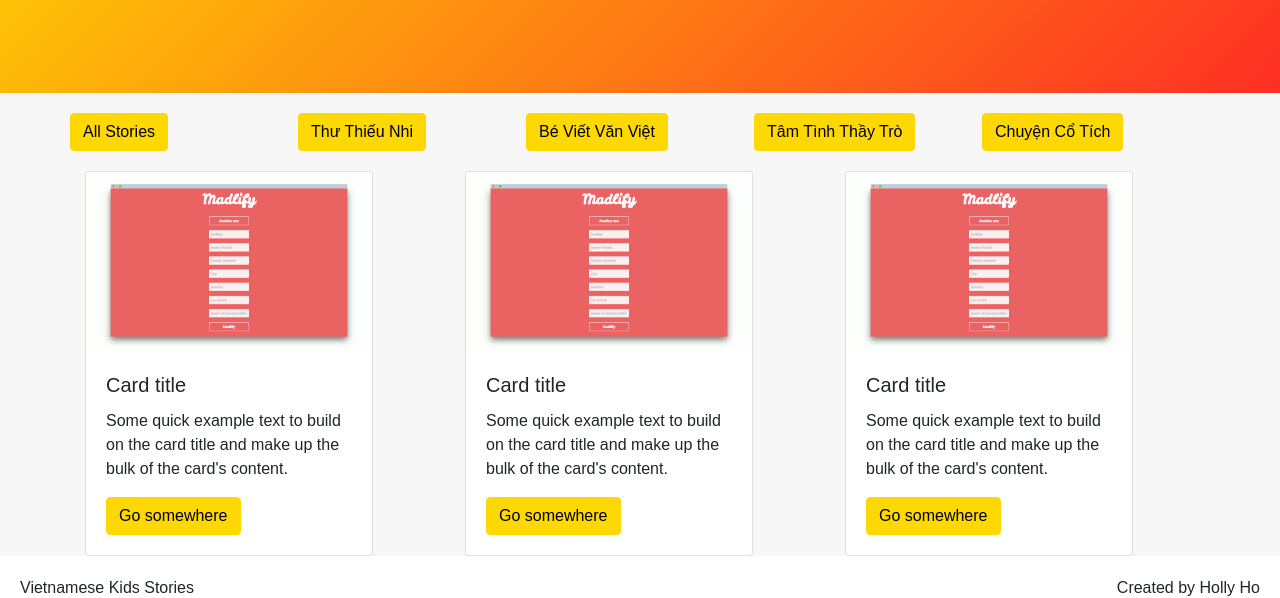
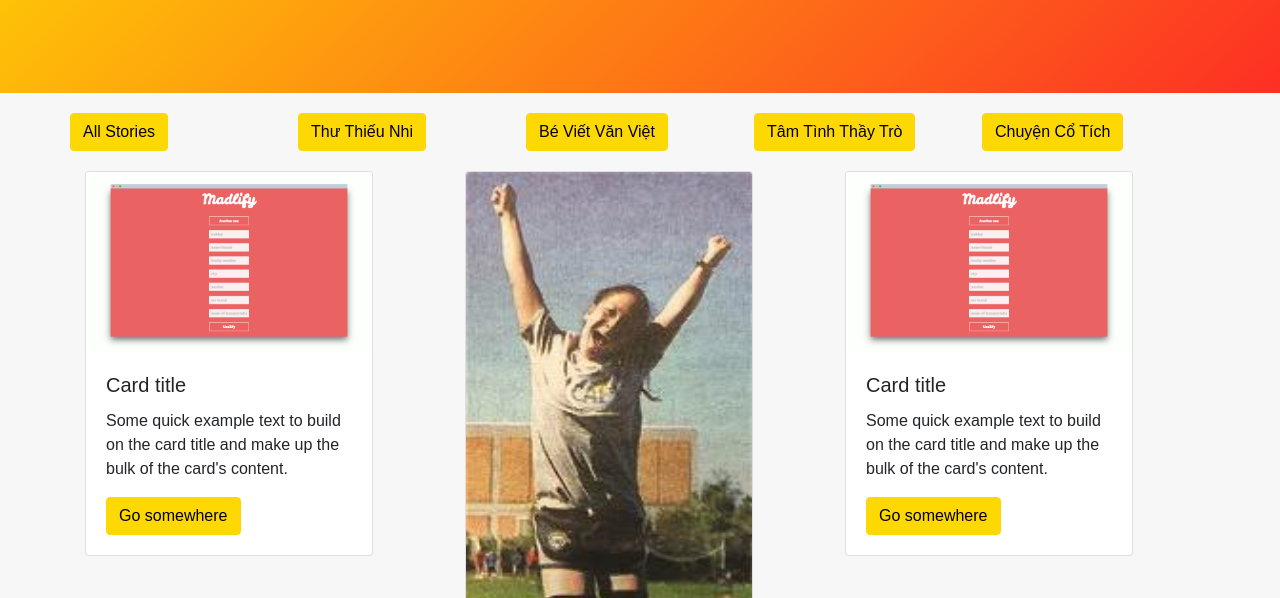
Before and after one commit to hollyhaho/VietnameseKidStories, a website: page Client/index.html in a window 1280 px wide. Shown: the part 202-800 px from the top of the page. Drawn offline with nearby package versions, Linux system fonts and the light colour scheme; no server answers.

Commit message:
changing path again oMG

```diff
--- a/Client/index.html
+++ b/Client/index.html
@@ -117,7 +117,7 @@
             </div>
             <div class="col-sm-12 col-md-4">
                 <div class="card" style="width: 18rem;">
-                    <img class="card-img-top" src="../Client/images/Project1.png" alt="Card image cap">
+                    <img class="card-img-top" src="./images/Project1.jpg" alt="Card image cap">
                     <div class="card-body">
                       <h5 class="card-title">Card title</h5>
                       <p class="card-text">Some quick example text to build on the card title and make up the bulk of the card's content.</p>
```
